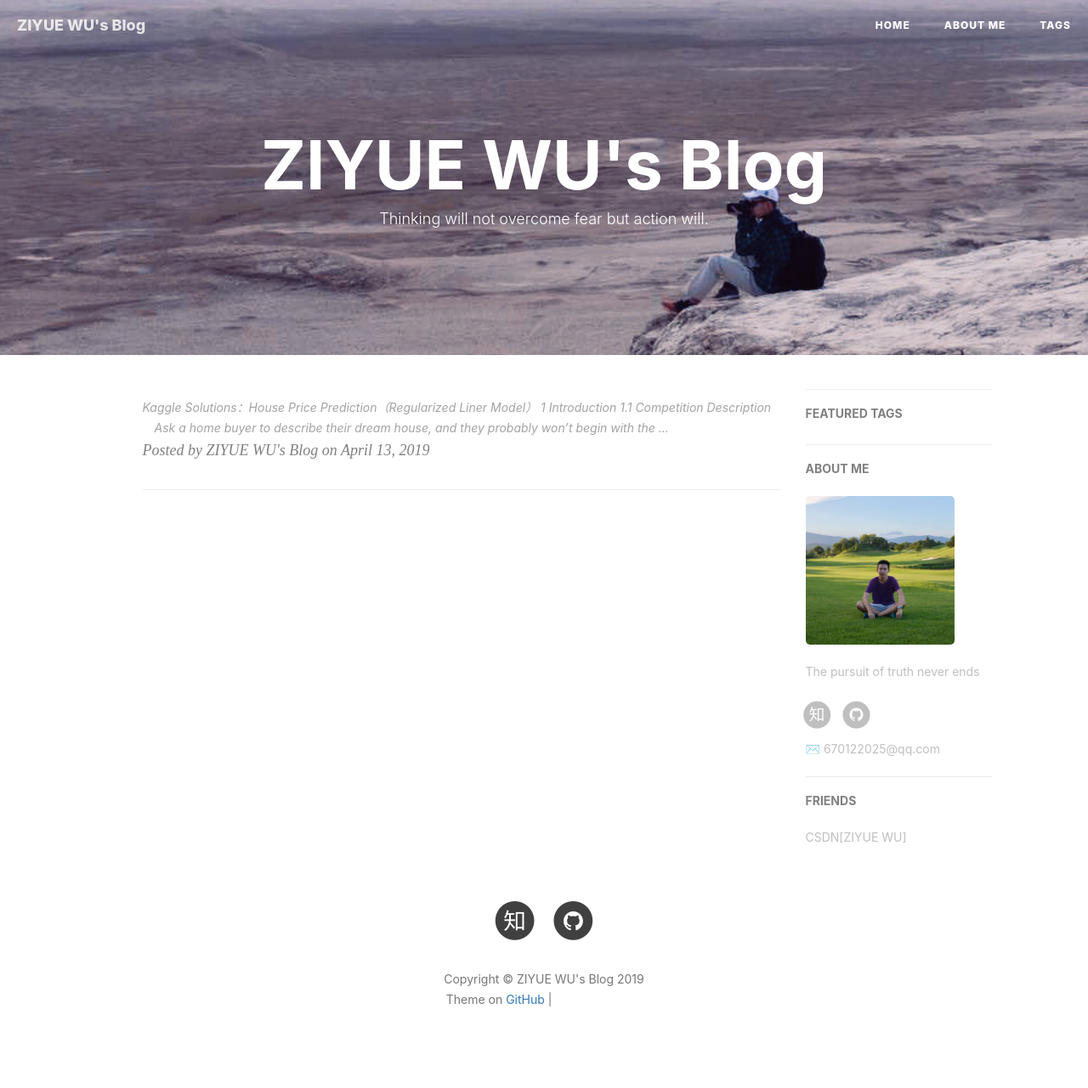
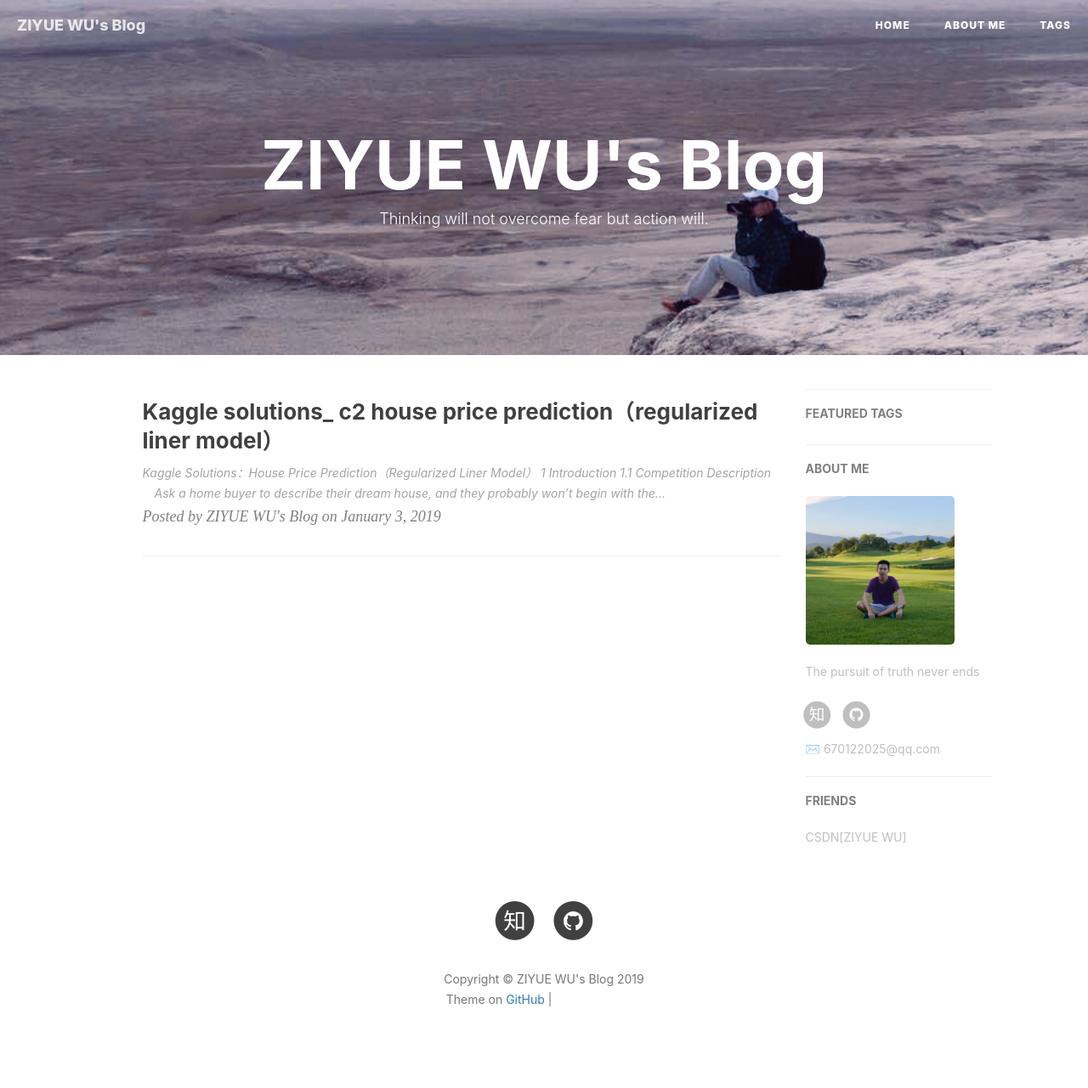
Before and after one commit to ZaccWu/ZaccWu.github.io, a Jekyll site: the page built from index.html, in a window 1280 px wide. Shown: the whole page at 85% size. Built offline with Jekyll 4.4.1, drawn with Linux system fonts in a browser that asks for light colours; nearby versions of some CDN libraries; the list of posts is cut into pages by our own code; comment, search, counter and statistics services are not loaded; some of the changed lines change nothing that is shown; grey boxes are pictures that could not be loaded.

Commit message:
Update 2019-01-03-Kaggle Solutions_ C2 House Price Prediction（Regularized Liner Model）.md

```diff
--- a/_posts/2019-01-03-Kaggle Solutions_ C2 House Price Prediction（Regularized Liner Model）.md
+++ b/_posts/2019-01-03-Kaggle Solutions_ C2 House Price Prediction（Regularized Liner Model）.md
@@ -1,14 +1,4 @@
----
-layout:     post
-title:      Kaggle: Regularized Liner Model
-subtitle:   Solutions for "House Price Prediction"
-date:       2019-01-03
-author:     ZIYUE WU
-header-img: img/post-bg-2015.jpg
-catalog: true
-tags:
-    - Kaggle
----
+
 # Kaggle Solutions：House Price Prediction（Regularized Liner Model）
 ***
 ## 1 Introduction
```
